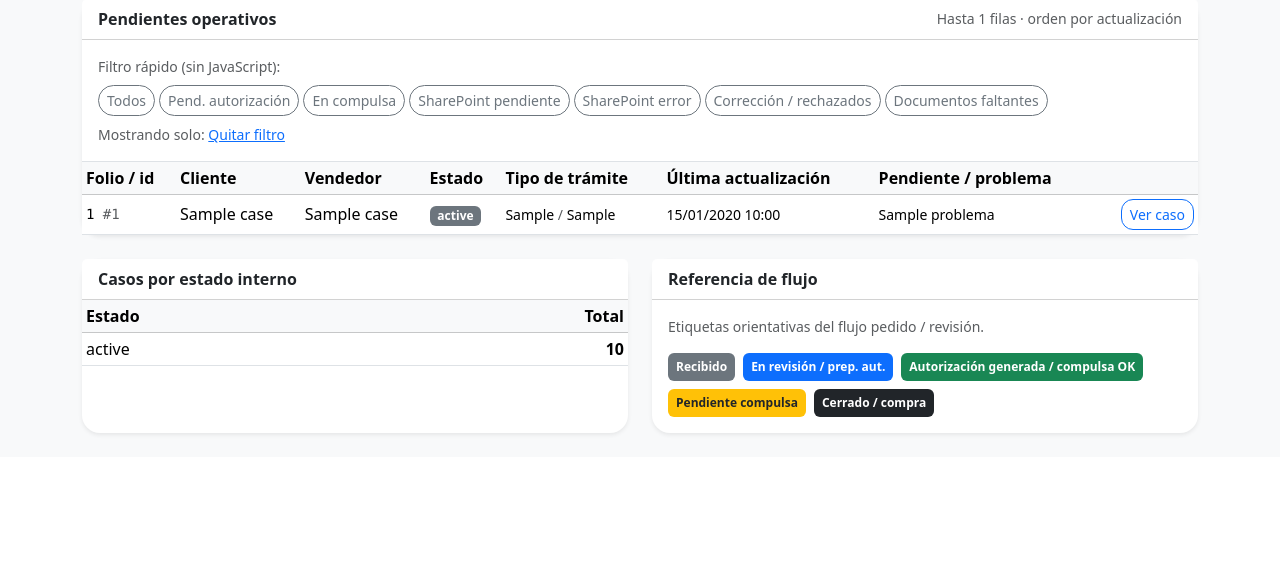
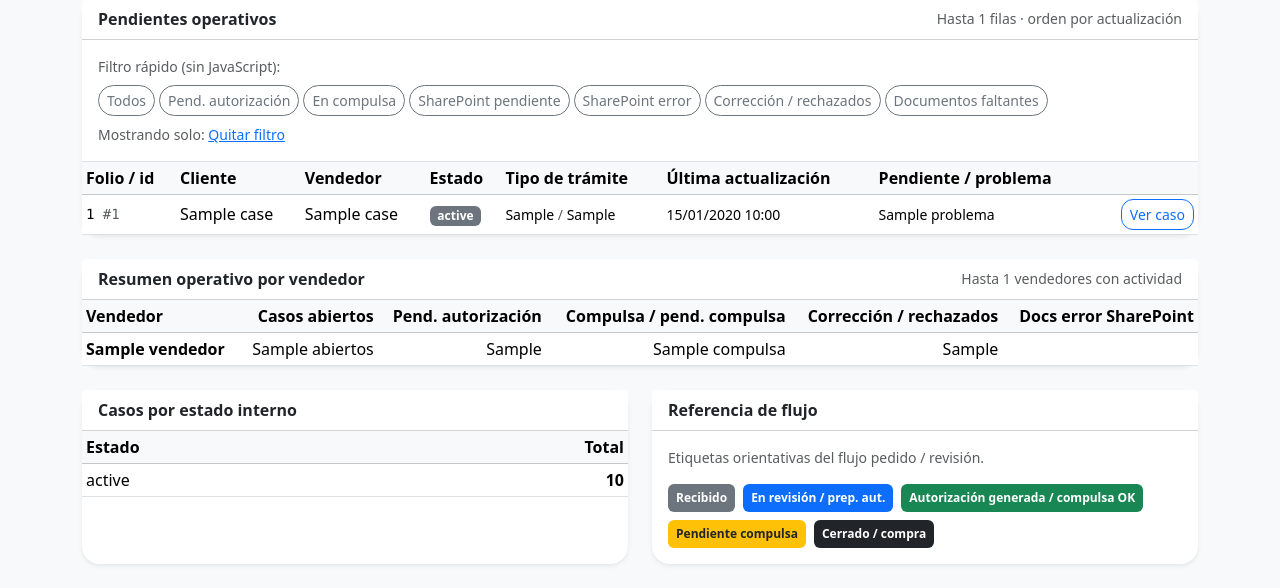
Before and after one commit to ericklopeh/telegram_bot, a FastAPI app: template app/web/templates/dashboard.html in a window 1280 px wide. Shown: the part 693-1281 px from the top of the page. Before the commit the page ends 1129 px from the top, so only its background shows below. Run offline with FastAPI, Linux system fonts and the light colour scheme; the template is opened without the code that fills it: most values are stand-ins (such as "Sample title", 1, 10 or a date in 2020); parts of the project's set-up code (start-up, migrations or seed data) failed here and were passed over.

Commit message:
feat(dashboard): [P11-C4] add seller operational summary
Co-authored-by: Cursor <cursoragent@cursor.com>

```diff
--- a/app/web/routes/dashboard.py
+++ b/app/web/routes/dashboard.py
@@ -29,6 +29,14 @@ _CERRADOS_OPERATIVOS = (
     C.ST_REV_SIN_LIQUIDEZ,
 )
 
+_CORRECCION_RECHAZO_STATUSES = (
+    C.ST_PED_RECHAZADO,
+    C.ST_PED_CORRECCION,
+    C.ST_REV_RECHAZADO,
+    C.ST_REV_CORRECCION,
+)
+
+_RESUMEN_VENDEDORES_LIMIT = 25
 _MAX_CHECKLIST_SCAN = 150
 _PENDING_LIMIT_PER_SOURCE = 12
 _PENDING_TABLE_LIMIT = 30
@@ -208,6 +216,97 @@ def _doc_status_count(db: Session, usuario: dict, upload_status: str) -> int:
     return int(q.scalar() or 0)
 
 
+def _case_counts_grouped_by_seller(db: Session, usuario: dict, *filters) -> dict[str, int]:
+    q = db.query(Case.seller_name, func.count(Case.id)).filter(
+        Case.seller_name.isnot(None),
+        Case.seller_name != "",
+    )
+    for f in filters:
+        q = q.filter(f)
+    if usuario.get("rol") == UserRole.VENDEDOR.value:
+        q = q.filter(Case.seller_name == usuario.get("nombre"))
+    out: dict[str, int] = {}
+    for name, n in q.group_by(Case.seller_name).all():
+        if not name:
+            continue
+        key = str(name)
+        if key.strip():
+            out[key] = int(n)
+    return out
+
+
+def _doc_upload_failed_by_seller(db: Session, usuario: dict) -> dict[str, int]:
+    q = (
+        db.query(Case.seller_name, func.count(Document.id))
+        .select_from(Document)
+        .join(Case, Case.id == Document.case_id)
+        .filter(
+            Case.seller_name.isnot(None),
+            Case.seller_name != "",
+            Document.is_active.is_(True),
+            Document.upload_status == "UPLOAD_FAILED",
+        )
+    )
+    if usuario.get("rol") == UserRole.VENDEDOR.value:
+        q = q.filter(Case.seller_name == usuario.get("nombre"))
+    out: dict[str, int] = {}
+    for name, n in q.group_by(Case.seller_name).all():
+        if not name:
+            continue
+        key = str(name)
+        if key.strip():
+            out[key] = int(n)
+    return out
+
+
+def _build_resumen_vendedores(db: Session, usuario: dict) -> list[dict]:
+    """Agregados por vendedor: pocas consultas GROUP BY, sin escanear todos los documentos."""
+    u = usuario or {}
+    abiertos = _case_counts_grouped_by_seller(
+        db, u, not_(Case.current_status.in_(_CERRADOS_OPERATIVOS))
+    )
+    prep = _case_counts_grouped_by_seller(db, u, Case.current_status == C.ST_PED_PREP_AUT)
+    compulsa = _case_counts_grouped_by_seller(
+        db,
+        u,
+        Case.current_status.in_((C.ST_PED_EN_COMPULSA, C.ST_PED_PEND_COMPULSA)),
+    )
+    corr = _case_counts_grouped_by_seller(db, u, Case.current_status.in_(_CORRECCION_RECHAZO_STATUSES))
+    failed = _doc_upload_failed_by_seller(db, u)
+
+    def _score(s: str) -> int:
+        return (
+            abiertos.get(s, 0)
+            + prep.get(s, 0)
+            + compulsa.get(s, 0)
+            + corr.get(s, 0)
+            + failed.get(s, 0)
+        )
+
+    if u.get("rol") == UserRole.VENDEDOR.value:
+        nm = u.get("nombre")
+        if nm is None or str(nm).strip() == "":
+            return []
+        sellers = [str(nm)]
+    else:
+        pool = set(abiertos) | set(prep) | set(compulsa) | set(corr) | set(failed)
+        active = [s for s in pool if _score(s) > 0]
+        active.sort(key=lambda s: (abiertos.get(s, 0), _score(s)), reverse=True)
+        sellers = active[:_RESUMEN_VENDEDORES_LIMIT]
+
+    return [
+        {
+            "vendedor": s,
+            "abiertos": abiertos.get(s, 0),
+            "prep_aut": prep.get(s, 0),
+            "compulsa": compulsa.get(s, 0),
+            "correccion_rechazo": corr.get(s, 0),
+            "sharepoint_error": failed.get(s, 0),
+        }
+        for s in sellers
+    ]
+
+
 def _build_metrics(db: Session, usuario: dict) -> dict:
     base = _cases_query(db, usuario)
     settings = get_settings()
@@ -272,6 +371,7 @@ def dashboard(
     pendiente_filter = _normalize_pending_filter(filtro_pendientes)
     metricas = _build_metrics(db, usuario or {})
     pendientes_tabla = _build_pending_table(db, usuario or {}, filter_key=pendiente_filter)
+    resumen_vendedores = _build_resumen_vendedores(db, usuario or {})
 
     return templates.TemplateResponse(
         request=request,
@@ -281,5 +381,6 @@ def dashboard(
             "metricas": metricas,
             "pendientes_tabla": pendientes_tabla,
             "pendiente_filter": pendiente_filter,
+            "resumen_vendedores": resumen_vendedores,
         },
     )
--- a/app/web/templates/dashboard.html
+++ b/app/web/templates/dashboard.html
@@ -185,6 +185,57 @@
 </div>
 
 <div class="row mt-4">
+    <div class="col-12">
+        <div class="card shadow-sm border-0">
+            <div class="card-header bg-white fw-bold d-flex justify-content-between align-items-center flex-wrap gap-2">
+                <span>Resumen operativo por vendedor</span>
+                <span class="text-muted small fw-normal">
+                    {% if usuario.rol == 'vendedor' %}Tu actividad{% else %}Hasta {{ resumen_vendedores|length }} vendedores con actividad{% endif %}
+                </span>
+            </div>
+            <div class="card-body p-0">
+                {% if resumen_vendedores %}
+                <div class="table-responsive">
+                    <table class="table table-sm table-hover align-middle mb-0">
+                        <thead class="table-light">
+                            <tr>
+                                <th>Vendedor</th>
+                                <th class="text-end">Casos abiertos</th>
+                                <th class="text-end">Pend. autorización</th>
+                                <th class="text-end">Compulsa / pend. compulsa</th>
+                                <th class="text-end">Corrección / rechazados</th>
+                                <th class="text-end">Docs error SharePoint</th>
+                            </tr>
+                        </thead>
+                        <tbody>
+                            {% for r in resumen_vendedores %}
+                            <tr>
+                                <td class="fw-semibold">{{ r.vendedor }}</td>
+                                <td class="text-end">{{ r.abiertos }}</td>
+                                <td class="text-end">{{ r.prep_aut }}</td>
+                                <td class="text-end">{{ r.compulsa }}</td>
+                                <td class="text-end">{{ r.correccion_rechazo }}</td>
+                                <td class="text-end">{{ r.sharepoint_error }}</td>
+                            </tr>
+                            {% endfor %}
+                        </tbody>
+                    </table>
+                </div>
+                {% else %}
+                <p class="text-muted mb-0 p-3">
+                    {% if usuario.rol == 'vendedor' %}
+                    No hay datos de vendedor asociados a tu usuario o aún no registras actividad en el flujo.
+                    {% else %}
+                    No hay vendedores con actividad reciente en los agregados mostrados.
+                    {% endif %}
+                </p>
+                {% endif %}
+            </div>
+        </div>
+    </div>
+</div>
+
+<div class="row mt-4">
     <div class="col-12 col-lg-6">
         <div class="card shadow-sm border-0 h-100">
             <div class="card-header bg-white fw-bold">Casos por estado interno</div>
```
